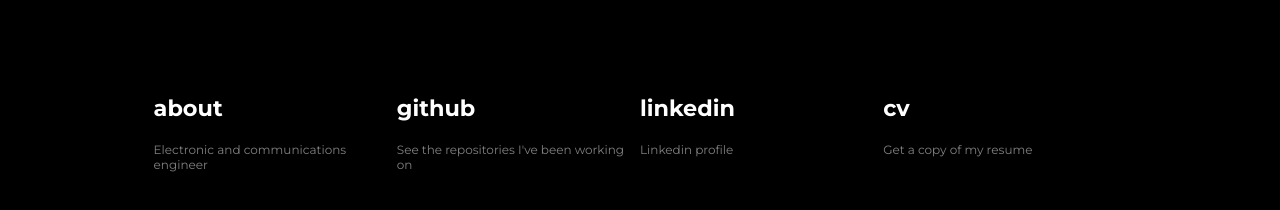
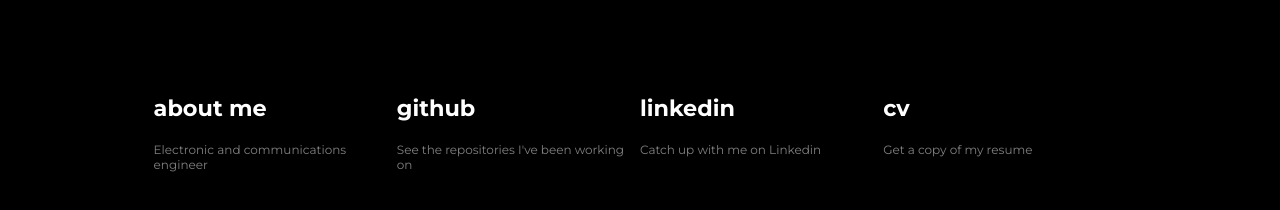
Before and after one commit to dsalzedon/dsalzedon.github.io, a plain HTML site: page index.html in a window 1280 px wide. Both pictures are taken after a click on the picture 1235 px from the left and 44 px from the top of the page. Shown: the part 60-270 px from the top of the page. Drawn offline with Linux system fonts and the light colour scheme.

Commit message:
Update index.html

```diff
--- a/index.html
+++ b/index.html
@@ -14,7 +14,7 @@
 
         <ul class="lista">
             <li>
-                <a href="#">about</a>
+                <a href="#">about me</a>
                 <span>Electronic and communications engineer</span>
             </li>
             <li>
@@ -23,7 +23,7 @@
             </li>
             <li>
                 <a href="https://www.linkedin.com/in/dsalzedon/">linkedin</a>
-                <span>Linkedin profile</span>
+                <span>Catch up with me on Linkedin</span>
             </li>
             <li>
                 <a href="">cv</a>
```
